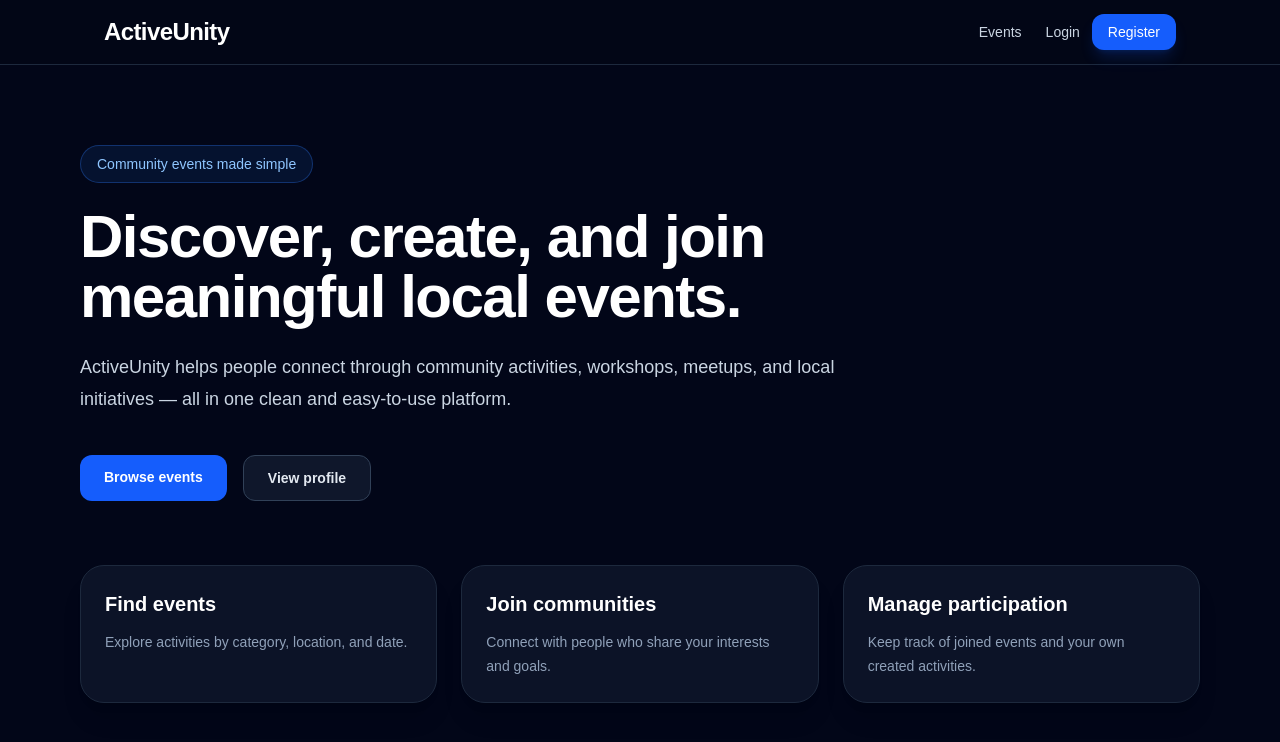
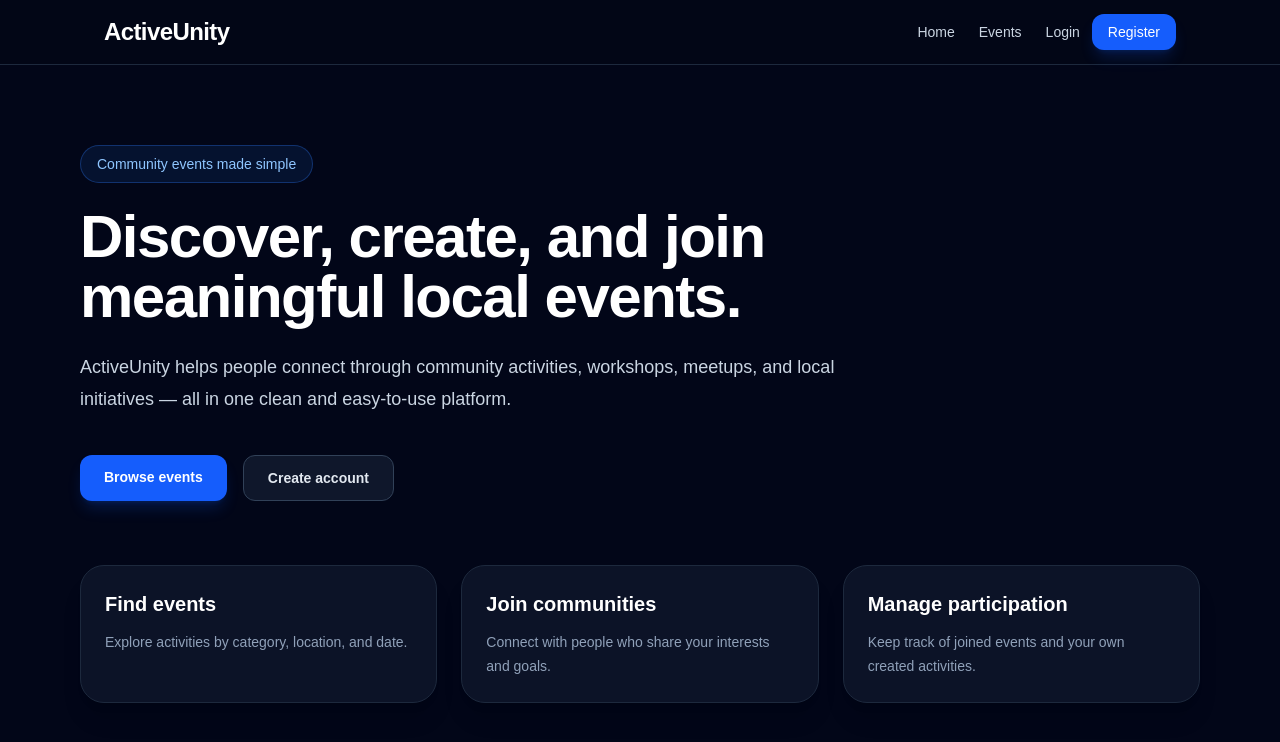
Before and after one commit to Nadiia-balitska/activeunity-frontend, a Next.js app: page / in a window 1280 px wide. Shown: the top 742 px of the page. Built offline with nearby package versions, Linux system fonts and the light colour scheme; no server answers.

Commit message:
fix navbar and create acc btn

```diff
--- a/src/app/page.tsx
+++ b/src/app/page.tsx
@@ -1,3 +1,4 @@
+import { HomeHeroActions } from "@/features/home/components/HomeHeroActions";
 import Link from "next/link";
 
 export default function HomePage() {
@@ -18,21 +19,7 @@ export default function HomePage() {
           easy-to-use platform.
         </p>
 
-        <div className="mt-10 flex flex-wrap gap-4">
-          <Link
-            href="/events"
-            className="rounded-xl bg-blue-600 px-6 py-3 text-sm font-semibold text-white transition hover:bg-blue-500"
-          >
-            Browse events
-          </Link>
-
-          <Link
-            href="/profile"
-            className="rounded-xl border border-slate-700 bg-slate-900 px-6 py-3 text-sm font-semibold text-slate-200 transition hover:border-blue-500 hover:text-white"
-          >
-            View profile
-          </Link>
-        </div>
+       <HomeHeroActions />
 
         <div className="mt-16 grid gap-6 md:grid-cols-3">
           <div className="rounded-3xl border border-slate-800 bg-slate-900/80 p-6 shadow-xl">
--- a/src/components/Navbar.tsx
+++ b/src/components/Navbar.tsx
@@ -24,6 +24,12 @@ export function Navbar() {
 
         <div className="flex items-center gap-6">
           <Link
+            href="/"
+            className="text-sm font-medium text-slate-300 transition hover:text-blue-400"
+          >
+            Home
+          </Link>
+          <Link
             href="/events"
             className="text-sm font-medium text-slate-300 transition hover:text-blue-400"
           >
@@ -42,8 +48,7 @@ export function Navbar() {
               <button
   onClick={() => {
     logout();
-                  router.push("/");
-                  router.refresh();
+    window.location.href = "/";
   }}
   className="rounded-xl border border-slate-700 bg-slate-900 px-4 py-2 text-sm font-medium text-white transition hover:border-red-500 hover:bg-red-500/10 hover:text-red-400"
 >
--- a/src/features/home/components/HomeHeroActions.tsx
+++ b/src/features/home/components/HomeHeroActions.tsx
@@ -4,7 +4,7 @@ import Link from "next/link";
 import { useAuthStore } from "@/store/authStore";
 
 export function HomeHeroActions() {
-  const isAuthenticated = useAuthStore((state) => state.isAuthenticated);
+  const user = useAuthStore((state) => state.user);
 
   return (
     <div className="mt-10 mb-10 flex flex-wrap gap-4">
@@ -15,7 +15,7 @@ export function HomeHeroActions() {
         Browse events
       </Link>
 
-      {isAuthenticated ? (
+      {user ? (
         <Link
           href="/profile"
           className="rounded-xl border border-slate-700 bg-slate-900 px-6 py-3 text-sm font-semibold text-slate-200 transition hover:border-blue-500 hover:text-white"
```
Lines whose indentation alone changed are shown as unchanged.
